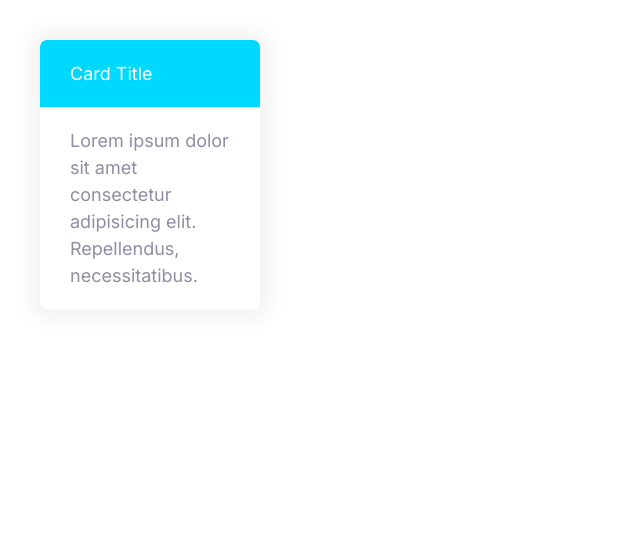
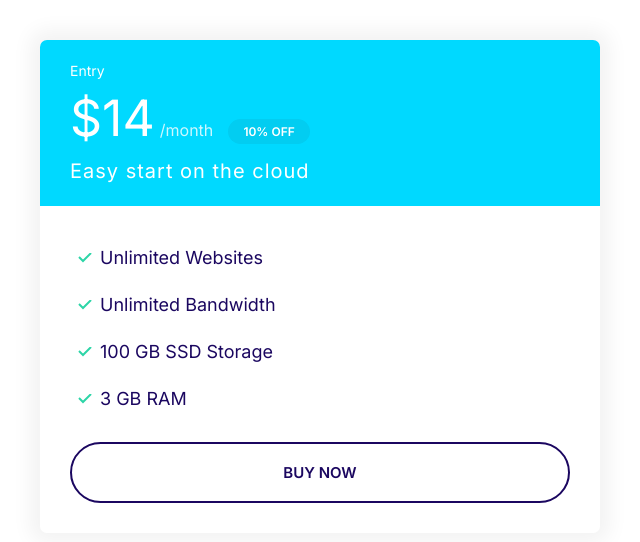
Before and after one commit to YoMrWhite/moshify, a plain HTML site: page index.html in a window 1280 px wide. Shown: the whole page, without its empty margins (0-640 px from the left). Drawn offline with Linux system fonts and the light colour scheme.

Commit message:
Build the plan component.

```diff
--- a/css/styles.css
+++ b/css/styles.css
@@ -116,6 +116,7 @@ a {
 
 .badge--small {
     font-size: 1.6rem;
+    padding: 0.5rem 1.5rem;
 }
 
 @media screen and (min-width: 1024px) {
@@ -296,3 +297,51 @@ a {
     background: var(--color-secondary);
     color: #fff;
 }
+
+.card--secondary .badge--secondary {
+    background: #02cdf1;
+}
+
+/* Plans */
+.plan__name {
+    color: #fff;
+    margin: 0;
+    font-weight: 500;
+    font-size: 2.4rem;
+}
+
+.plan__price {
+    font-size: 6rem;
+}
+
+.plan__billing-cycle {
+    font-size: 2.4rem;
+    font-weight: 300;
+    opacity: 0.8;
+    margin-right: 1rem;
+}
+
+.plan__description {
+    font-size: 2rem;
+    font-weight: 300;
+    letter-spacing: 1px;
+    display: block;
+}
+
+.plan .list__item {
+    margin-bottom: 2rem;
+}
+
+@media screen and (min-width: 1024px) {
+    .plan__name {
+        font-size: 1.4rem;
+    }
+
+    .plan__price {
+        font-size: 5rem;
+    }
+
+    .plan__billing-cycle {
+        font-size: 1.6rem;
+    }
+}
--- a/index.html
+++ b/index.html
@@ -14,11 +14,25 @@
 </head>
 
 <body>
-    <div style="width: 300px; padding: 4rem;">
-        <div class="card card--secondary">
-            <header class="card__header">Card Title</header>
-            <div class="card__body">
-                Lorem ipsum dolor sit amet consectetur adipisicing elit. Repellendus, necessitatibus.
+    <div style="width: 50%; padding: 4rem;">
+        <div class="plan">
+            <div class="card card--secondary">
+                <header class="card__header">
+                    <h3 class="plan__name">Entry</h3>
+                    <span class="plan__price">$14</span>
+                    <span class="plan__billing-cycle">/month</span>
+                    <span class="badge badge--secondary badge--small">10% OFF</span>
+                    <span class="plan__description">Easy start on the cloud</span>
+                </header>
+                <div class="card__body">
+                    <ul class="list list--tick">
+                        <li class="list__item">Unlimited Websites</li>
+                        <li class="list__item">Unlimited Bandwidth</li>
+                        <li class="list__item">100 GB SSD Storage</li>
+                        <li class="list__item">3 GB RAM</li>
+                    </ul>
+                    <button class="btn btn--outline btn--block">Buy Now</button>
+                </div>
             </div>
         </div>
     </div>
```
Also changed, not shown: components/plans.html (added, +22 -0 lines).
